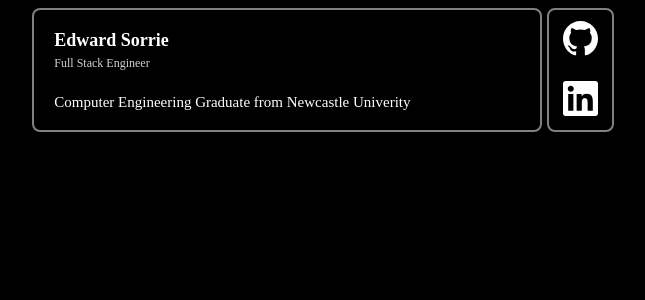
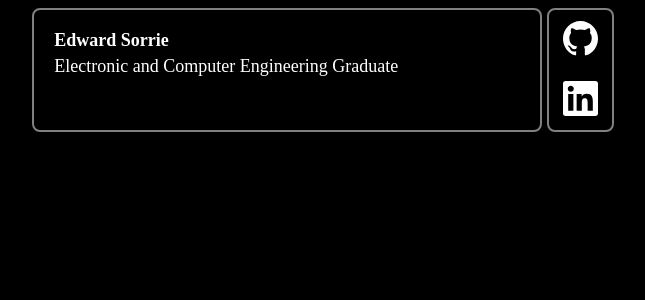
Before and after one commit to esorrie/portfolioV2, a React (Vite) app: page / in a window 1280 px wide. Shown: the top 300 px of the page, without its empty margins (317-962 px from the left). Built offline with nearby package versions, Linux system fonts and the light colour scheme.

Commit message:
formatted, added sticky element to contact box

```diff
--- a/src/App.jsx
+++ b/src/App.jsx
@@ -1,33 +1,35 @@
-import './App.css'
+import "./App.css";
 
 function App() {
-
 	return (
 		<>
-      <div className='page'>
+			<div className="page">
+				<div className="titleBox">
+					<div className="titleBoxContent">
+						<div className="name">Edward Sorrie</div>
+						<div className="titleRole">
+							Electronic and Computer Engineering Graduate
+						</div>
 
-        <div className='titleBox'>
-          <div className='titleBoxContent'>
-            <div className='titleHeader'>
-              <div className='name'>
-                Edward Sorrie
-              </div>
-              <div className='titleInfo'>
-                Full Stack Engineer
 					</div>
 				</div>
-
-            <div className='titleContact'>
-              Computer Engineering Graduate from Newcastle Univerity
-            </div>
-          </div>
-        </div>
-        <div className='ContactBox'>
-            <div className='gitImage'>
+				<div className="ContactBox sticky">
+					<div className="gitImage">
 						<a href="https://github.com/esorrie/">
-                <svg xmlns="http://www.w3.org/2000/svg" width="35" height="35" viewBox="0 0 35 35" fill="none">
+							<svg
+								xmlns="http://www.w3.org/2000/svg"
+								width="35"
+								height="35"
+								viewBox="0 0 35 35"
+								fill="none"
+							>
 								<g clip-path="url(#clip0_10_230)">
-                      <path fill-rule="evenodd" clip-rule="evenodd" d="M17.5145 0C7.8317 0 0 7.8872 0 17.6446C0 25.4527 5.01824 31.985 11.9759 34.3708C12.8544 34.5486 13.1647 33.9869 13.1647 33.5284C13.1647 33.1071 13.1359 31.7129 13.1359 30.2498C8.26456 31.2796 7.25269 28.1611 7.25269 28.1611C6.4664 26.1203 5.30938 25.5869 5.30938 25.5869C3.71287 24.5097 5.4224 24.5097 5.4224 24.5097C7.19295 24.626 8.12345 26.3208 8.12345 26.3208C9.68508 29.0186 12.2058 28.2472 13.2176 27.7887C13.3626 26.6267 13.8301 25.8553 14.3266 25.4145C10.4369 24.9932 6.35121 23.4874 6.35121 16.7119C6.35121 14.7817 7.04818 13.204 8.15222 11.9705C7.9783 11.5492 7.36516 9.7271 8.32443 7.3031C8.32443 7.3031 9.80136 6.8353 13.1071 9.1139C14.5697 8.7275 16.0599 8.5308 17.5145 8.529C18.9691 8.529 20.5019 8.7343 21.9645 9.1139C25.2703 6.8353 26.7472 7.3031 26.7472 7.3031C27.7065 9.7271 27.093 11.5492 26.9194 11.9705C28.0532 13.204 28.7214 14.7817 28.7214 16.7119C28.7214 23.4874 24.6364 24.9644 20.7179 25.4145C21.3406 25.9681 21.8755 27.0243 21.8755 28.6877C21.8755 31.0451 21.8468 32.9379 21.8468 33.528C21.8468 33.9869 22.1574 34.5486 23.0356 34.3712C30.0078 31.9846 34.9999 25.4527 34.9999 17.6446C35.0286 7.8872 27.172 0 17.5145 0Z" fill="white" />
+									<path
+										fill-rule="evenodd"
+										clip-rule="evenodd"
+										d="M17.5145 0C7.8317 0 0 7.8872 0 17.6446C0 25.4527 5.01824 31.985 11.9759 34.3708C12.8544 34.5486 13.1647 33.9869 13.1647 33.5284C13.1647 33.1071 13.1359 31.7129 13.1359 30.2498C8.26456 31.2796 7.25269 28.1611 7.25269 28.1611C6.4664 26.1203 5.30938 25.5869 5.30938 25.5869C3.71287 24.5097 5.4224 24.5097 5.4224 24.5097C7.19295 24.626 8.12345 26.3208 8.12345 26.3208C9.68508 29.0186 12.2058 28.2472 13.2176 27.7887C13.3626 26.6267 13.8301 25.8553 14.3266 25.4145C10.4369 24.9932 6.35121 23.4874 6.35121 16.7119C6.35121 14.7817 7.04818 13.204 8.15222 11.9705C7.9783 11.5492 7.36516 9.7271 8.32443 7.3031C8.32443 7.3031 9.80136 6.8353 13.1071 9.1139C14.5697 8.7275 16.0599 8.5308 17.5145 8.529C18.9691 8.529 20.5019 8.7343 21.9645 9.1139C25.2703 6.8353 26.7472 7.3031 26.7472 7.3031C27.7065 9.7271 27.093 11.5492 26.9194 11.9705C28.0532 13.204 28.7214 14.7817 28.7214 16.7119C28.7214 23.4874 24.6364 24.9644 20.7179 25.4145C21.3406 25.9681 21.8755 27.0243 21.8755 28.6877C21.8755 31.0451 21.8468 32.9379 21.8468 33.528C21.8468 33.9869 22.1574 34.5486 23.0356 34.3712C30.0078 31.9846 34.9999 25.4527 34.9999 17.6446C35.0286 7.8872 27.172 0 17.5145 0Z"
+										fill="white"
+									/>
 								</g>
 								<defs>
 									<clipPath id="clip0_10_230">
@@ -37,25 +39,35 @@ function App() {
 							</svg>
 						</a>
 					</div>
-            <div className='profileImage'>
+					<div className="profileImage">
 						<a href="https://www.linkedin.com/in/edward-sorrie">
-                <svg xmlns="http://www.w3.org/2000/svg" width="35" height="35" viewBox="0 0 35 35" fill="none">
+							<svg
+								xmlns="http://www.w3.org/2000/svg"
+								width="35"
+								height="35"
+								viewBox="0 0 35 35"
+								fill="none"
+							>
 								<g clip-path="url(#clip0_10_228)">
-                      <path d="M32.4092 0H2.58398C1.15527 0 0 1.12793 0 2.52246V32.4707C0 33.8652 1.15527 35 2.58398 35H32.4092C33.8379 35 35 33.8652 35 32.4775V2.52246C35 1.12793 33.8379 0 32.4092 0ZM10.3838 29.8252H5.18848V13.1182H10.3838V29.8252ZM7.78613 10.8418C6.11816 10.8418 4.77148 9.49512 4.77148 7.83398C4.77148 6.17285 6.11816 4.82617 7.78613 4.82617C9.44727 4.82617 10.7939 6.17285 10.7939 7.83398C10.7939 9.48828 9.44727 10.8418 7.78613 10.8418ZM29.8252 29.8252H24.6367V21.7041C24.6367 19.7695 24.6025 17.2744 21.9365 17.2744C19.2363 17.2744 18.8262 19.3867 18.8262 21.5674V29.8252H13.6445V13.1182H18.6211V15.4014H18.6895C19.3799 14.0889 21.0752 12.7012 23.5977 12.7012C28.8545 12.7012 29.8252 16.1602 29.8252 20.6582V29.8252Z" fill="white"/>
+									<path
+										d="M32.4092 0H2.58398C1.15527 0 0 1.12793 0 2.52246V32.4707C0 33.8652 1.15527 35 2.58398 35H32.4092C33.8379 35 35 33.8652 35 32.4775V2.52246C35 1.12793 33.8379 0 32.4092 0ZM10.3838 29.8252H5.18848V13.1182H10.3838V29.8252ZM7.78613 10.8418C6.11816 10.8418 4.77148 9.49512 4.77148 7.83398C4.77148 6.17285 6.11816 4.82617 7.78613 4.82617C9.44727 4.82617 10.7939 6.17285 10.7939 7.83398C10.7939 9.48828 9.44727 10.8418 7.78613 10.8418ZM29.8252 29.8252H24.6367V21.7041C24.6367 19.7695 24.6025 17.2744 21.9365 17.2744C19.2363 17.2744 18.8262 19.3867 18.8262 21.5674V29.8252H13.6445V13.1182H18.6211V15.4014H18.6895C19.3799 14.0889 21.0752 12.7012 23.5977 12.7012C28.8545 12.7012 29.8252 16.1602 29.8252 20.6582V29.8252Z"
+										fill="white"
+									/>
 								</g>
 									<defs>
 									<clipPath id="clip0_10_228">
-                      <rect width="35" height="35" fill="white"/>
+										<rect width="35" height="35" fill="white" />
 									</clipPath>
 								</defs>
 							</svg>
 						</a>
 					</div>
 				</div>
-
 			</div>
 		</>
-  )
+	);
 }
 
-export default App
+export default App;
+
+// TODO: Apply responsive css
```
Lines whose indentation alone changed are shown as unchanged.
